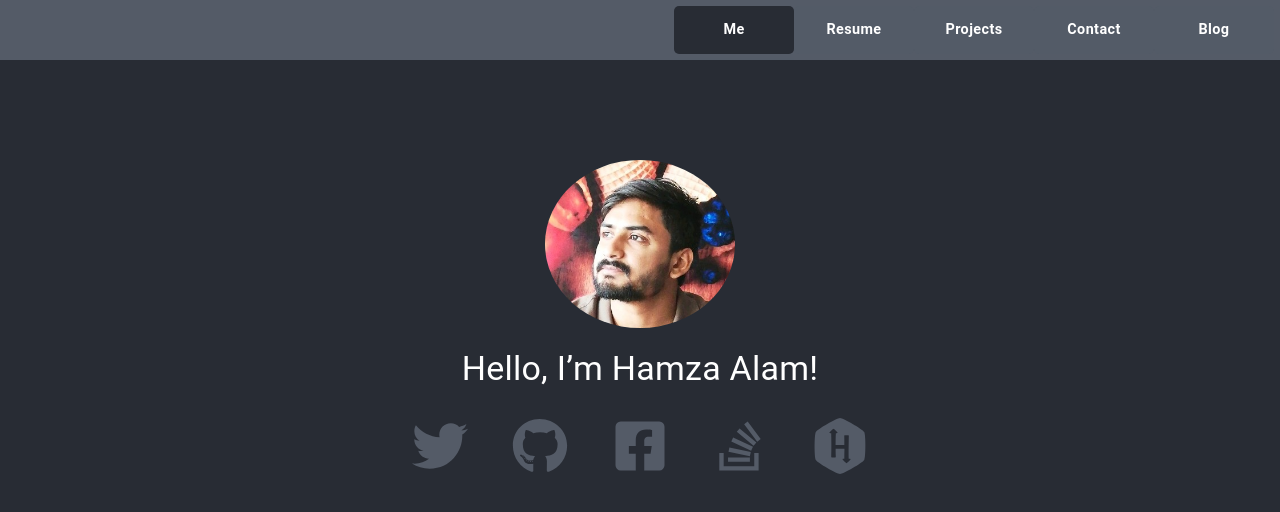
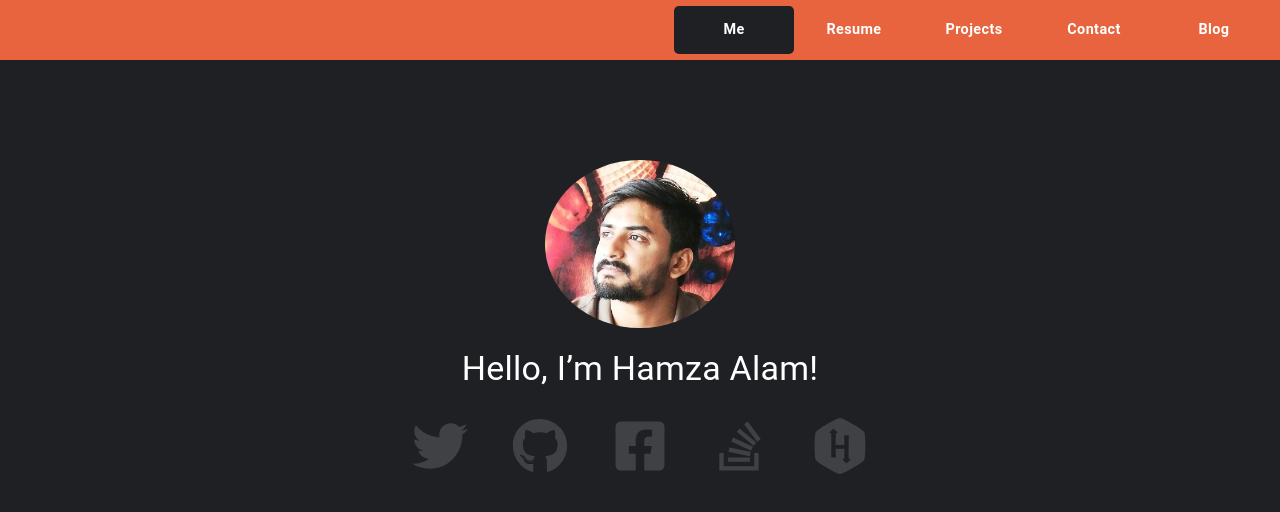
Before and after one commit to Hamzaalam/profile-resume-app, a React (Create React App) app: page / in a window 1280 px wide. Shown: the top 512 px of the page. Built offline with nearby package versions, Linux system fonts and the light colour scheme.

Commit message:
color changes to all pages

```diff
--- a/src/App.css
+++ b/src/App.css
@@ -1,7 +1,7 @@
 @import url('https://fonts.googleapis.com/css?family=Open+Sans&display=swap');
 
 .App-header {
-  background-color: #282c34;
+  background-color: #1E2023;
   min-height: 92vh;
   display: flex;
   flex-direction: column;
--- a/src/Blog/Blog.jsx
+++ b/src/Blog/Blog.jsx
@@ -5,7 +5,6 @@ const Blog = () => {
         margin: '0 auto',
         maxWidth:'700px',
         padding:'20px 20px',
-        background:'#535b67'
     }
     const section = {
         marginTop:'40px'
--- a/src/Contact/Contact.jsx
+++ b/src/Contact/Contact.jsx
@@ -4,6 +4,7 @@ import Typography from '@material-ui/core/Typography';
 import TextField from '@material-ui/core/TextField';
 import Button from '@material-ui/core/Button';
 import {withStyles} from '@material-ui/core';
+
 
 const styles = {
     Typography: {
@@ -13,8 +14,14 @@ const styles = {
     },
     Button:{
         textTransform:'capitalize',
-        fontWeight:'700'
-    }
+        fontWeight:'700',
+        color:'#1E2023 !important',
+        border:'1px solid #e7643e !important'
+    },
+    notchedOutline: {
+        borderWidth: "1.5px",
+        borderColor: "#e7643e !important"
+     }
 }
 const Contact = (props) => {
     const  content ={
@@ -52,6 +59,11 @@ const Contact = (props) => {
                                 variant="outlined"
                                 label="Email"
                                 style={{width:'300px'}}
+                                InputProps={{
+                                    classes: {
+                                      notchedOutline: classes.notchedOutline
+                                    }
+                                }}
                             />
                         </Grid>
                     </Grid>
@@ -64,6 +76,11 @@ const Contact = (props) => {
                                 rows="6"
                                 variant="outlined"
                                 fullWidth
+                                InputProps={{
+                                    classes: {
+                                      notchedOutline: classes.notchedOutline
+                                    }
+                                  }}
                             />
                         </Grid>
                     </Grid>
--- a/src/Home/Home.jsx
+++ b/src/Home/Home.jsx
@@ -7,7 +7,7 @@ import Icon from './Icon'
 
 const Home = () => {
     const home = {
-        backgroundColor:"#282c34",
+        backgroundColor:"#1E2023",
         padding: "100px 40px",
         margin:"0 auto",
         color:"#fff",
--- a/src/Home/Icon.jsx
+++ b/src/Home/Icon.jsx
@@ -3,11 +3,11 @@ import ListItemText from '@material-ui/core/ListItemText';
 import { FontAwesomeIcon } from '@fortawesome/react-fontawesome';
 import './icon.css'
 const Icon = (props) => {
-    const [iconColor, setIconColor] = React.useState("#545b67");
+    const [iconColor, setIconColor] = React.useState("#404144");
 
     const changeIconColor = (type) =>{
         if(type==='onMouseEnter') setIconColor('aliceblue');
-        if(type==='onMouseLeave') setIconColor('#545b67');
+        if(type==='onMouseLeave') setIconColor('#404144');
 
     }
     return (
--- a/src/Projects/Single.jsx
+++ b/src/Projects/Single.jsx
@@ -4,7 +4,9 @@ import Grid from '@material-ui/core/Grid';
 import Link from '@material-ui/core/Link'
 const Single = (props) => {
     const projectTitle ={
-        color:'#333'
+        color:'#333',
+        fontWeight:'600',
+        fontSize: '1.4rem'
     }
     const projectTools ={
         color:'#888'
--- a/src/Resume/Item.css
+++ b/src/Resume/Item.css
@@ -1,5 +1,5 @@
 .MuiFormLabel-root.Mui-focused {
-    color : #282c34 !important;
+    color : #1E2023 !important;
 }
 .MuiOutlinedInput-root.Mui-focused.MuiOutlinedInput-notchedOutline {
     color:#535b67 !important;
--- a/src/Resume/Item.jsx
+++ b/src/Resume/Item.jsx
@@ -43,12 +43,14 @@ const Item = (props) => {
     }
     const itemCompanyTitle = {
         color:'#333',
+        fontWeight: '600'
+
     }
     const itemPositionTitle = {
         color:'#888',
         marginTop: '7px',
         marginLeft:'15px',
-        fontSize: '20px'
+        fontSize: '20px',
     }
     const itemDate = {
         position: 'relative',
@@ -74,7 +76,7 @@ const Item = (props) => {
     const {classes, companyTitle,postion,positionRole,year,points,flag} = props;
 
     //change the font-size for Education, and otherss
-    if(flag==='Education') itemPositionRole.fontSize='1.2em';
+    if(flag==='Education'|| flag==='Certification') itemPositionRole.fontSize='1.2em';
 
     return (<div style={item}>
             <Grid container style={descriptionItem}>
@@ -84,7 +86,7 @@ const Item = (props) => {
                         </div>
                     </div>
                 </Grid>
-                <Grid item xs={8} style={{display:'flex'}}>
+                <Grid item xs={11} style={{display:'flex'}}>
                     <Typography variant='h4' style={itemCompanyTitle}>
                         {companyTitle}
                     </Typography>
--- a/src/Resume/Resume.jsx
+++ b/src/Resume/Resume.jsx
@@ -26,7 +26,7 @@ const Resume = (props) => {
     const downloadButton ={
         display: 'flex',
         justifyContent: 'flex-end',
-        textTransform: 'capitalize'
+        textTransform: 'capitalize',
     }
     const section = {
         marginTop:'40px'
@@ -36,6 +36,7 @@ const Resume = (props) => {
     }
     const heading ={
         fontWeight:'700',
+        color:'#264e59'
     }
     const { classes } = props;
 
@@ -43,13 +44,13 @@ const Resume = (props) => {
                 <section className='overview' style={section}>
                     <Grid container >
                        <Grid item xs={6}>
-                            <Typography variant='h4' style={heading} >
+                            <Typography variant='h4' style={{color:'#e7643e' , fontWeight:'900'}} >
                                 Overview
                             </Typography>
                        </Grid>
                         <Grid item xs={6} style={downloadButton}>
                             <Button
-                                style={{backgroundColor:'#535b67', color:'#fff'}}
+                                style={{backgroundColor:'#e7643e', color:'#fff'}}
                                 variant='contained'
                                 classes={{ root: classes.Button }}
                             >
@@ -120,7 +121,7 @@ const Resume = (props) => {
                     />
                     <Item
                         flag={'Certification'}
-                        companyTitle={'M220JS MongoDB for Javascript Developers'}
+                        companyTitle={'M220JS MongoDB for Javascript'}
                         positionRole={'MongoDB University'}
                         year={'issued: Jul 2019'}
                     />
--- a/src/header/header.css
+++ b/src/header/header.css
@@ -1,7 +1,7 @@
 .header{
     width:100%;
     height: 60px;
-    background-color:#545b67;
+    background-color:#e7643e;
 
 }
 .MuiTabs-flexContainer{
--- a/src/header/header.jsx
+++ b/src/header/header.jsx
@@ -32,7 +32,7 @@ const Header = (props) => {
                         className="nav-bar-tabs"
                         value={value}
                         textColor="primary"
-                        TabIndicatorProps={{style: {background:"#535b67"}}}
+                        TabIndicatorProps={{style: {background:"#e7643e"}}}
                         onChange={handleChange}
                         aria-label="disabled tabs example"
                      >
@@ -42,7 +42,7 @@ const Header = (props) => {
                             component={Link}
                             to="/"
                             classes={{ root: classes.Tab }}
-                            style={value === 0 ? {background:'#282c34'}:{background:'#535b67'}}
+                            style={value === 0 ? {background:'#1E2023'}:{background:'#e7643e'}}
                         />
                         <Tab
                             className="nav-bar-tabs"
@@ -50,7 +50,7 @@ const Header = (props) => {
                             component={Link}
                             to='/Resume'
                             classes={{ root: classes.Tab }}
-                            style={value === 1 ? {background:'#282c34'}:{background:'#535b67'}}
+                            style={value === 1 ? {background:'#1E2023'}:{background:'#e7643e'}}
 
                         />
                         <Tab
@@ -59,7 +59,7 @@ const Header = (props) => {
                             component={Link}
                             to='/Projects'
                             classes={{ root: classes.Tab }}
-                            style={value === 2 ? {background:'#282c34'}:{background:'#535b67'}}
+                            style={value === 2 ? {background:'#1E2023'}:{background:'#e7643e'}}
 
                         />
                          <Tab
@@ -68,7 +68,7 @@ const Header = (props) => {
                             component={Link}
                             to='/contact'
                             classes={{ root: classes.Tab }}
-                            style={value === 3 ? {background:'#282c34'}:{background:'#535b67'}}
+                            style={value === 3 ? {background:'#1E2023'}:{background:'#e7643e'}}
 
                         />
                         <Tab
@@ -77,7 +77,7 @@ const Header = (props) => {
                             component={Link}
                             to='/blog'
                             classes={{ root: classes.Tab }}
-                            style={value === 4 ? {background:'#282c34'}:{background:'#535b67'}}
+                            style={value === 4 ? {background:'#1E2023'}:{background:'#e7643e'}}
 
                         />
                     </Tabs>
```
Also changed, not shown: src/Projects/Project.jsx (+24 -1 lines), 1 other file (tests, documents, lock files or other folders).
